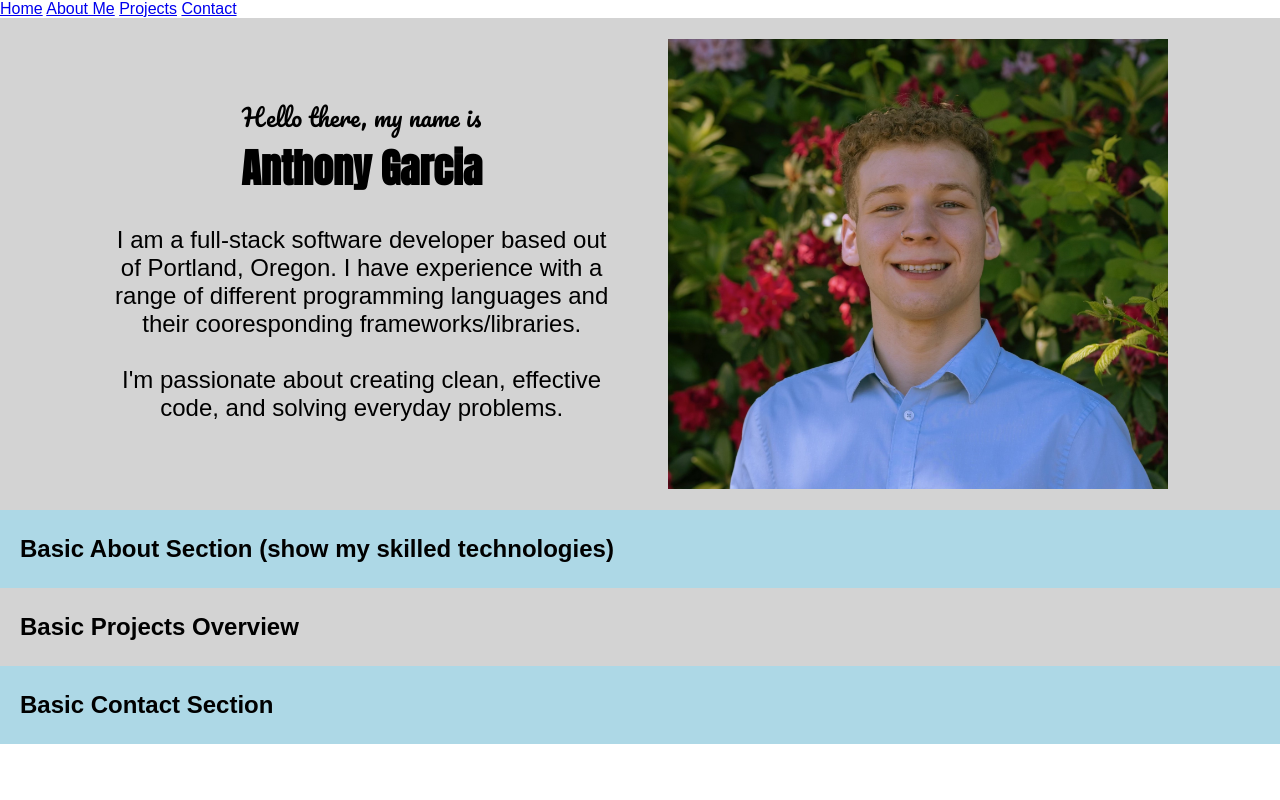
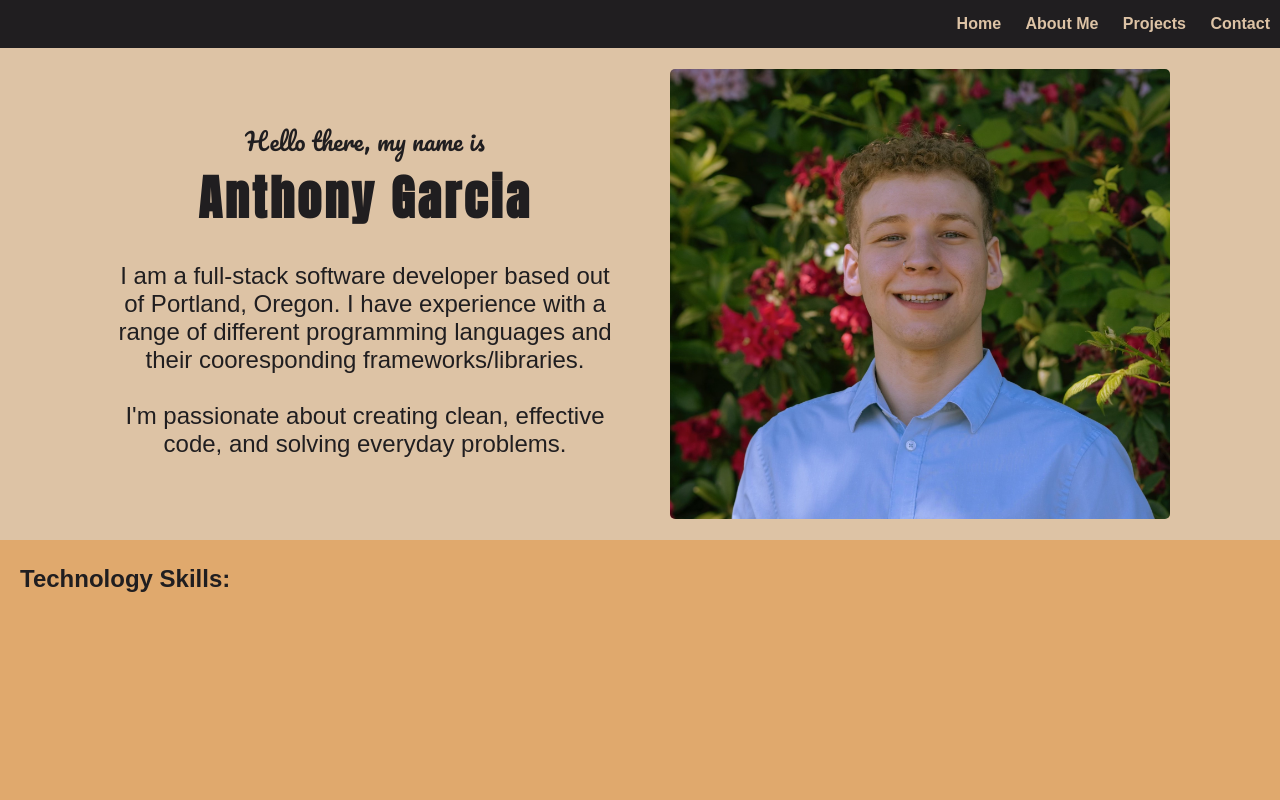
Before and after one commit to Anthony15651/Current-Website-Portfolio, a plain HTML site: page index.html in a window 1280 px wide. Shown: the top 800 px of the page. Drawn offline with Linux system fonts and the light colour scheme.

Commit message:
Made Nav Bar prettier

```diff
--- a/CSS/stylesheet.css
+++ b/CSS/stylesheet.css
@@ -1,6 +1,15 @@
+/********** VARIABLES **********/
+:root {
+    --Beige: #DDC3A5;
+    --Black-brown: #201E20;
+    --Tan: #E0A96D;
+}
+/********** END VARIABLES **********/
+
 /********** GENERAL STYLING **********/
 * {
     font-family: sans-serif;
+    scroll-behavior: smooth;
 }
 
 body {
@@ -8,11 +17,13 @@ body {
 }
 
 section {
+    color: var(--Black-brown);
     display: block;
     width: 100%;
     box-sizing: border-box;
     margin: 0;
     padding: 5px 20px;
+    min-height: 400px; /* Temporary - this is just so I have more page to scroll */
 }
 
 .my-name-intro {
@@ -21,8 +32,9 @@ section {
 
 .my-name {
     font-family: 'Anton', sans-serif;
-    font-size: 2.5rem;
+    font-size: 3rem;
     font-weight: 700;
+    letter-spacing: .2rem;
 }
 
 figure {
@@ -47,23 +59,56 @@ figure img {
     max-width: 500px;
     height: auto;
     border-radius: 5px;
-    padding: 0 5px;
+    /*
+    padding: 0 5px; - Padding removes border radius
+    */
 }
 /********** END GENERAL STYLING **********/
 
+/********** NAVBAR STYLING **********/
+nav {
+    display: block;
+    box-sizing: border-box;
+    width: 100%;
+    position: sticky;
+    top: 0;
+    background-color: var(--Black-brown);
+    padding: 15px 10px 15px 15px;
+    text-align: right;
+}
+
+nav > a {
+    color: var(--Beige);
+    text-align: center;
+    font-weight: 700;
+    padding-left: 20px;
+    cursor: pointer;
+    text-decoration: none;
+}
+
+nav > a:hover {
+    text-decoration: underline;
+}
+
+nav > a:active {
+    color: var(--Tan);
+}
+
+/********** END NAVBAR STYLING **********/
+
 /* Section Backgrounds */
 #home {
-    background-color: lightgray;
+    background-color: var(--Beige);
 }
 
 #about {
-    background-color: lightblue;
+    background-color: var(--Tan);
 }
 
 #projects {
-    background-color: lightgray;
+    background-color: var(--Beige);
 }
 
 #contact {
-    background-color: lightblue;
+    background-color: var(--Tan);
 }
--- a/index.html
+++ b/index.html
@@ -40,7 +40,7 @@
     </section>
 
     <section id="about">
-      <h1>Basic About Section (show my skilled technologies)</h1>
+      <h1>Technology Skills:</h1>
     </section>
 
     <section id="projects">
```
